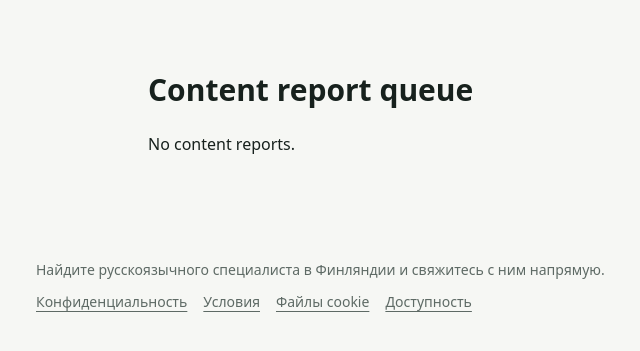
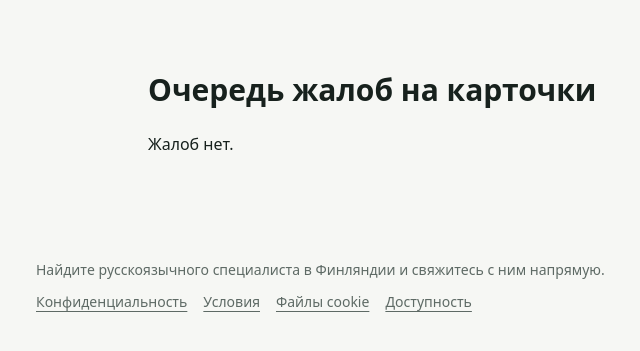
Before and after one commit to StrayForest/palvelut, a Django app: template templates/moderation/staff_case_list.html in a window 1280 px wide. Shown: the part 77-428 px from the top of the page, without its empty margins (60-700 px from the left). Run offline with Django 5.2, Linux system fonts and the light colour scheme; the template is opened without the code that fills it, so the values that code supplies are empty; style sheets or scripts are compiled from the project's sources; parts of the project's set-up code (start-up, migrations or seed data) failed here and were passed over; some libraries are stand-ins or nearby versions.

Commit message:
P6: translate staff report queue

```diff
--- a/templates/moderation/staff_case_list.html
+++ b/templates/moderation/staff_case_list.html
@@ -1,15 +1,15 @@
 {% extends "base.html" %}
-{% block title %}Content report queue · Finrix Palvelut{% endblock %}
+{% block title %}Очередь жалоб · Finrix Palvelut{% endblock %}
 {% block content %}
 <section class="mx-auto max-w-4xl px-4 py-10">
-  <h1 class="text-3xl font-bold">Content report queue</h1>
+  <h1 class="text-3xl font-bold">Очередь жалоб на карточки</h1>
   <div class="mt-6 space-y-3">
     {% for case in cases %}
       <a class="block rounded border p-4" href="{% url 'staff-content-case-detail' case_id=case.id %}">
-        <strong>{{ case.provider.display_name }}</strong> · {{ case.reason }} · {{ case.get_status_display }}
-        <span class="block text-sm text-slate-600">Opened {{ case.opened_at }}</span>
+        <strong>{{ case.provider.display_name }}</strong> · {% if case.reason == 'incorrect_content' %}Неточная информация{% elif case.reason == 'impersonation' %}Выдача себя за другое лицо / право на карточку{% elif case.reason == 'illegal_or_harmful' %}Незаконное или вредоносное содержание{% else %}Другая проблема{% endif %} · {% if case.status == 'open' %}Открыто{% elif case.status == 'resolved' %}Решено{% elif case.status == 'dismissed' %}Отклонено{% else %}{{ case.status }}{% endif %}
+        <span class="block text-sm text-slate-600">Создано: {{ case.opened_at }}</span>
       </a>
-    {% empty %}<p>No content reports.</p>{% endfor %}
+    {% empty %}<p>Жалоб нет.</p>{% endfor %}
   </div>
 </section>
 {% endblock %}
```
